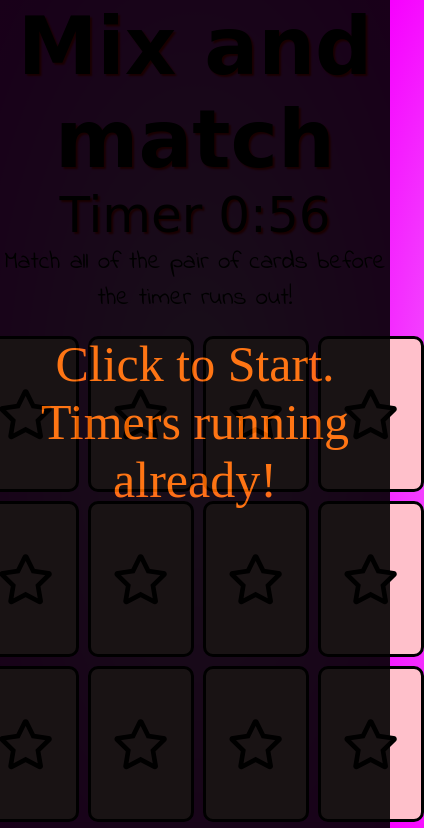
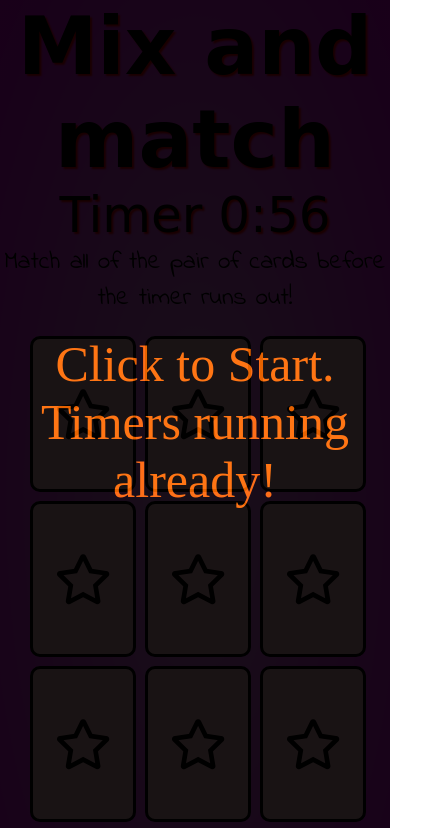
Before and after one commit to Code-Institute-Submissions/card-game, a plain HTML site: page index.html in a window 390 px wide. Shown: the top 828 px of the page, 424 px wide, since content can reach past the window. Drawn offline with Linux system fonts and the light colour scheme; a web font is replaced by a local one.

Commit message:
media query added in
added in a media query to get the view of the game better for mobile users by reducing the grid to be three wide not four cards wide.

```diff
--- a/styles/styles.css
+++ b/styles/styles.css
@@ -37,8 +37,9 @@ html{
     grid-template-columns: repeat(4, auto);
     grid-gap: 15px;
     justify-content: center;
-    perspective: 500px;
   }
+
+
 
 .card{
     position: relative;
@@ -153,3 +154,9 @@ html{
       transform: rotate(10deg)
     }
   }
+
+  @media(max-width:1000px){
+    #game-container{
+        grid-template-columns: repeat(3, auto);
+    }
+}
```
